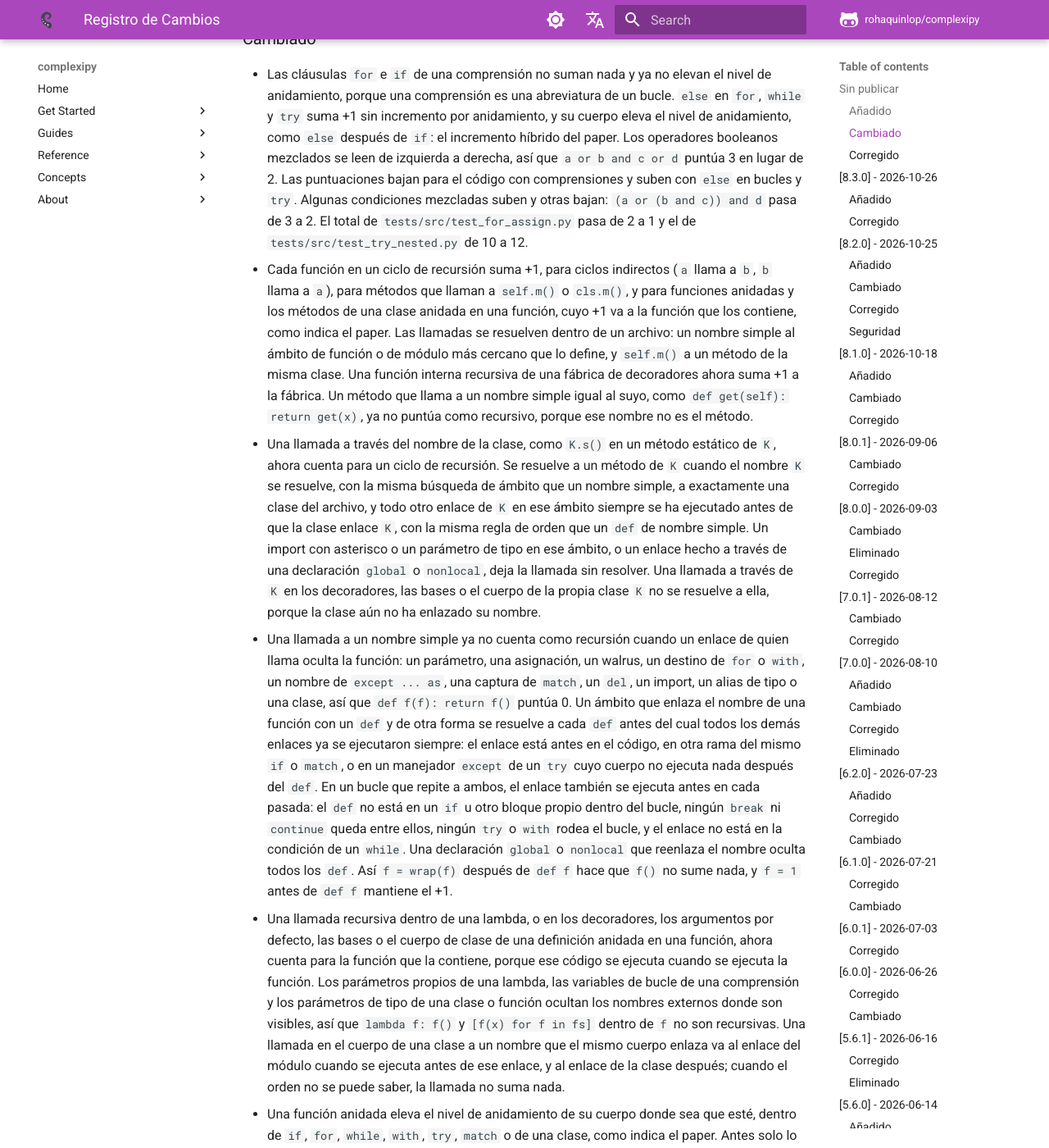
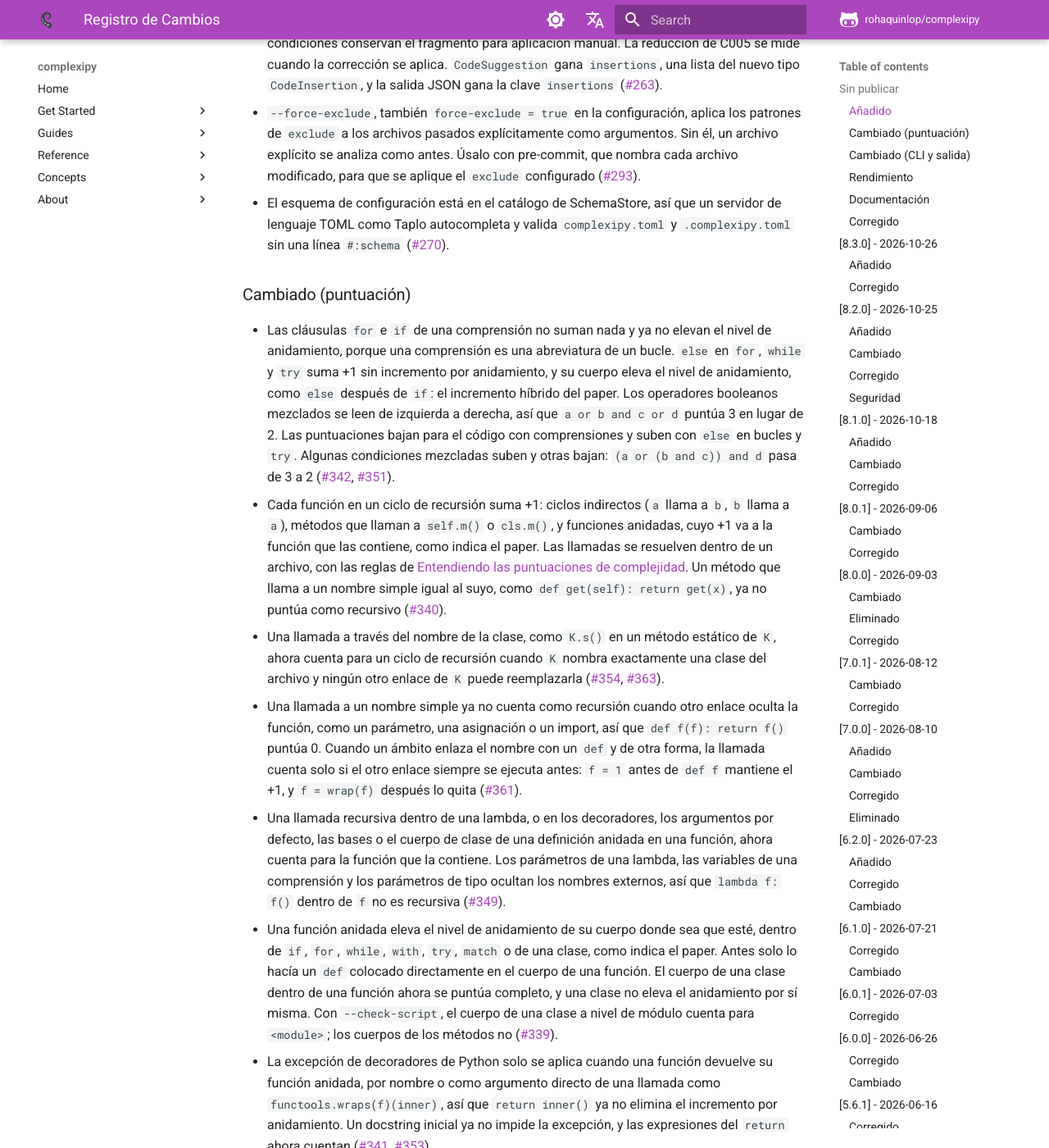
Before and after one commit to rohaquinlop/complexipy, an MkDocs documentation site: the page built from docs/es/changelog.md, in a window 1280 px wide and 1400 px high, scrolled down 1558 px. Shown: the whole window at 82% size. Built offline with MkDocs 1.6.1 and Material for MkDocs 9.7.7, drawn with Linux system fonts in a browser that asks for light colours; comment, search, counter and statistics services are not loaded; some of the changed text lies outside the part shown.

Commit message:
docs(changelog): restructure the unreleased notes for 9.0.0

```diff
--- a/docs/es/changelog.md
+++ b/docs/es/changelog.md
@@ -5,6 +5,17 @@ a más antiguo. Cada sección de versión enlaza a sus notas de versión de
 GitHub con todos los detalles.
 
 ## Sin publicar
+
+!!! note "Migración"
+
+    Esta versión aplica más reglas del paper de complejidad cognitiva, así que
+    las puntuaciones cambian. Sobre el código fuente de django, cambia la
+    puntuación de 1.946 de 30.813 funciones: 1.481 bajan y 465 suben, y el
+    total de todos los archivos baja un 7%. Vuelve a ejecutar `complexipy`
+    después de actualizar y revisa tus umbrales y snapshots. Los scripts que
+    leen la salida de `--plain`, o las advertencias en stdout, también
+    necesitan un cambio. Consulta la
+    [guía de migración](https://complexipy.com/es/migracion/) para actualizar.
 
 ### Añadido
 
@@ -12,19 +23,22 @@ GitHub con todos los detalles.
   cada función que un comentario de ignorado oculta ahora pero no ocultaba en
   la referencia, como `ruta:línea función puntuación`, con la puntuación
   tomada sin tener en cuenta el comentario. La lista nunca cambia el código de
-  salida, y `--quiet` la oculta.
+  salida, y `--quiet` la oculta
+  ([#327](https://github.com/rohaquinlop/complexipy/issues/327)).
 - Cada entrada JSON incluye `line_start`, `line_end` y `line_complexities`: las
-  líneas que suman al puntaje, una entrada por línea en orden de línea, cuyos
-  valores de `complexity` suman la `complexity` de la función. Dos funciones
-  con el mismo nombre en un archivo ahora se distinguen por sus líneas. La
-  salida CSV, GitLab y SARIF no cambia.
+  líneas que suman a la puntuación, una entrada por línea en orden de línea,
+  cuyos valores de `complexity` suman la `complexity` de la función. Dos
+  funciones con el mismo nombre en un archivo ahora se distinguen por sus
+  líneas. La salida CSV, GitLab y SARIF no cambia
+  ([#325](https://github.com/rohaquinlop/complexipy/issues/325)).
 - `--output -` escribe el reporte en stdout cuando se selecciona exactamente
   un `--output-format`, así que
   `complexipy . --output-format json --output - | jq .` funciona. stdout
   contiene entonces solo el reporte: la salida de consola se suprime como con
   `--quiet`, y las advertencias y los errores van a stderr. El código de salida
   es el mismo que con un archivo. Con dos o más formatos, `--output -` falla
-  antes de que corra el análisis.
+  antes de que corra el análisis
+  ([#324](https://github.com/rohaquinlop/complexipy/issues/324)).
 - El servidor de lenguaje responde a `textDocument/codeAction` con una acción
   de código por cada sugerencia de refactorización de cada función que supere
   el umbral en el rango solicitado. Una sugerencia que `--fix` aplicaría es una
@@ -67,9 +81,14 @@ GitHub con todos los detalles.
   los patrones de `exclude` a los archivos pasados explícitamente como
   argumentos. Sin él, un archivo explícito se analiza como antes. Úsalo con
   pre-commit, que nombra cada archivo modificado, para que se aplique el
-  `exclude` configurado.
-
-### Cambiado
+  `exclude` configurado
+  ([#293](https://github.com/rohaquinlop/complexipy/issues/293)).
+- El esquema de configuración está en el catálogo de SchemaStore, así que un
+  servidor de lenguaje TOML como Taplo autocompleta y valida
+  `complexipy.toml` y `.complexipy.toml` sin una línea `#:schema`
+  ([#270](https://github.com/rohaquinlop/complexipy/issues/270)).
+
+### Cambiado (puntuación)
 
 - Las cláusulas `for` e `if` de una comprensión no suman nada y ya no elevan
   el nivel de anidamiento, porque una comprensión es una abreviatura de un
@@ -79,81 +98,66 @@ GitHub con todos los detalles.
   se leen de izquierda a derecha, así que `a or b and c or d` puntúa 3 en
   lugar de 2. Las puntuaciones bajan para el código con comprensiones y suben
   con `else` en bucles y `try`. Algunas condiciones mezcladas suben y otras
-  bajan: `(a or (b and c)) and d` pasa de 3 a 2. El total de
-  `tests/src/test_for_assign.py` pasa de 2 a 1 y el de
-  `tests/src/test_try_nested.py` de 10 a 12.
-- Cada función en un ciclo de recursión suma +1, para ciclos indirectos (`a`
-  llama a `b`, `b` llama a `a`), para métodos que llaman a `self.m()` o
-  `cls.m()`, y para funciones anidadas y los métodos de una clase anidada en
-  una función, cuyo +1 va a la función que los contiene, como indica el paper.
-  Las llamadas se resuelven dentro de un archivo: un nombre simple al ámbito
-  de función o de módulo más cercano que lo define, y `self.m()` a un método
-  de la misma clase. Una función interna recursiva de una fábrica de
-  decoradores ahora suma +1 a la fábrica. Un método que llama a un nombre
-  simple igual al suyo, como `def get(self): return get(x)`, ya no puntúa como
-  recursivo, porque ese nombre no es el método.
+  bajan: `(a or (b and c)) and d` pasa de 3 a 2
+  ([#342](https://github.com/rohaquinlop/complexipy/issues/342),
+  [#351](https://github.com/rohaquinlop/complexipy/issues/351)).
+- Cada función en un ciclo de recursión suma +1: ciclos indirectos (`a` llama
+  a `b`, `b` llama a `a`), métodos que llaman a `self.m()` o `cls.m()`, y
+  funciones anidadas, cuyo +1 va a la función que las contiene, como indica el
+  paper. Las llamadas se resuelven dentro de un archivo, con las reglas de
+  [Entendiendo las puntuaciones de complejidad](https://complexipy.com/es/understanding-scores/#4-casos-especiales).
+  Un método que llama a un nombre simple igual al suyo, como
+  `def get(self): return get(x)`, ya no puntúa como recursivo
+  ([#340](https://github.com/rohaquinlop/complexipy/issues/340)).
 - Una llamada a través del nombre de la clase, como `K.s()` en un método
-  estático de `K`, ahora cuenta para un ciclo de recursión. Se resuelve a un
-  método de `K` cuando el nombre `K` se resuelve, con la misma búsqueda de
-  ámbito que un nombre simple, a exactamente una clase del archivo, y todo
-  otro enlace de `K` en ese ámbito siempre se ha ejecutado antes de que la
-  clase enlace `K`, con la misma regla de orden que un `def` de nombre simple.
-  Un import con asterisco o un parámetro de tipo en ese ámbito, o un enlace
-  hecho a través de una declaración `global` o `nonlocal`, deja la llamada sin
-  resolver.
-  Una llamada a través de `K` en los decoradores, las bases o el cuerpo de la
-  propia clase `K` no se resuelve a ella, porque la clase aún no ha enlazado
-  su nombre.
-- Una llamada a un nombre simple ya no cuenta como recursión cuando un enlace
-  de quien llama oculta la función: un parámetro, una asignación, un walrus,
-  un destino de `for` o `with`, un nombre de `except ... as`, una captura de
-  `match`, un `del`, un import, un alias de tipo o una clase, así que
-  `def f(f): return f()` puntúa 0. Un ámbito que enlaza el nombre de una
-  función con un `def` y de otra forma se resuelve a cada `def` antes del cual
-  todos los demás enlaces ya se ejecutaron siempre: el enlace está antes en el
-  código, en otra rama del mismo `if` o `match`, o en un manejador `except` de
-  un `try` cuyo cuerpo no ejecuta nada después del `def`. En un bucle que
-  repite a ambos, el enlace también se ejecuta antes en cada pasada: el `def`
-  no está en un `if` u otro bloque propio dentro del bucle, ningún `break` ni
-  `continue` queda entre ellos, ningún `try` o `with` rodea el bucle, y el
-  enlace no está en la condición de un `while`. Una declaración `global` o
-  `nonlocal` que reenlaza el nombre oculta todos los `def`. Así
-  `f = wrap(f)` después de `def f` hace que `f()` no sume nada, y `f = 1`
-  antes de `def f` mantiene el +1.
+  estático de `K`, ahora cuenta para un ciclo de recursión cuando `K` nombra
+  exactamente una clase del archivo y ningún otro enlace de `K` puede
+  reemplazarla
+  ([#354](https://github.com/rohaquinlop/complexipy/issues/354),
+  [#363](https://github.com/rohaquinlop/complexipy/issues/363)).
+- Una llamada a un nombre simple ya no cuenta como recursión cuando otro
+  enlace oculta la función, como un parámetro, una asignación o un import,
+  así que `def f(f): return f()` puntúa 0. Cuando un ámbito enlaza el nombre
+  con un `def` y de otra forma, la llamada cuenta solo si el otro enlace
+  siempre se ejecuta antes: `f = 1` antes de `def f` mantiene el +1, y
+  `f = wrap(f)` después lo quita
+  ([#361](https://github.com/rohaquinlop/complexipy/issues/361)).
 - Una llamada recursiva dentro de una lambda, o en los decoradores, los
   argumentos por defecto, las bases o el cuerpo de clase de una definición
-  anidada en una función, ahora cuenta para la función que la contiene, porque
-  ese código se ejecuta cuando se ejecuta la función. Los parámetros propios
-  de una lambda, las variables de bucle de una comprensión y los parámetros de
-  tipo de una clase o función ocultan los nombres externos donde son visibles,
-  así que `lambda f: f()` y `[f(x) for f in fs]` dentro de `f` no son
-  recursivas. Una llamada en el cuerpo de una clase a un nombre que el mismo
-  cuerpo enlaza va al enlace del módulo cuando se ejecuta antes de ese enlace,
-  y al enlace de la clase después; cuando el orden no se puede saber, la
-  llamada no suma nada.
+  anidada en una función, ahora cuenta para la función que la contiene. Los
+  parámetros de una lambda, las variables de una comprensión y los parámetros
+  de tipo ocultan los nombres externos, así que `lambda f: f()` dentro de `f`
+  no es recursiva
+  ([#349](https://github.com/rohaquinlop/complexipy/issues/349)).
 - Una función anidada eleva el nivel de anidamiento de su cuerpo donde sea
   que esté, dentro de `if`, `for`, `while`, `with`, `try`, `match` o de una
   clase, como indica el paper. Antes solo lo hacía un `def` colocado
   directamente en el cuerpo de una función. El cuerpo de una clase dentro de
   una función ahora se puntúa completo, y una clase no eleva el anidamiento
   por sí misma. Con `--check-script`, el cuerpo de una clase a nivel de módulo
-  cuenta para `<module>`; los cuerpos de los métodos no.
+  cuenta para `<module>`; los cuerpos de los métodos no
+  ([#339](https://github.com/rohaquinlop/complexipy/issues/339)).
 - La excepción de decoradores de Python solo se aplica cuando una función
   devuelve su función anidada, por nombre o como argumento directo de una
   llamada como `functools.wraps(f)(inner)`, así que `return inner()` ya no
   elimina el incremento por anidamiento. Un docstring inicial ya no impide la
-  excepción, y las expresiones del `return` ahora cuentan.
+  excepción, y las expresiones del `return` ahora cuentan
+  ([#341](https://github.com/rohaquinlop/complexipy/issues/341),
+  [#353](https://github.com/rohaquinlop/complexipy/issues/353)).
 - Una expresión condicional, una secuencia de operadores booleanos o una
   comprensión en la guarda de un `case` ahora cuentan, en el nivel de
   anidamiento del `match`. La guarda en sí no suma nada, a diferencia del +1
-  de un `elif`. Una guarda compleja
-  puede recibir un plan C005 con texto de ayuda.
+  de un `elif`. Una guarda compleja puede recibir un plan C005 con texto de
+  ayuda
+  ([#338](https://github.com/rohaquinlop/complexipy/issues/338),
+  [#352](https://github.com/rohaquinlop/complexipy/issues/352)).
 - Los decoradores y valores por defecto de un `def` de nivel de módulo, los
   decoradores, bases y palabras clave de una `class` de nivel de módulo, y las
   cabeceras de sus métodos directos ahora cuentan para el ámbito del módulo:
   la entrada `<module>` con `--check-script`, y el total del archivo sin él.
   Esto también vale para una función ignorada. Las puntuaciones de las
-  funciones no cambian.
+  funciones no cambian
+  ([#338](https://github.com/rohaquinlop/complexipy/issues/338)).
 - Una expresión condicional, una secuencia de operadores booleanos o una
   comprensión ahora cuentan en más partes de una sentencia: los destinos de
   asignación, asignación aumentada, asignación anotada, `del`, `for` y
@@ -163,27 +167,38 @@ GitHub con todos los detalles.
   contiene, en el nivel de anidamiento de la definición. Sube la puntuación de
   las funciones que tienen estos casos. Un sujeto de `match` o un tipo de
   `except` complejo ahora puede recibir un plan C005, con texto de ayuda y sin
-  sugerencia.
+  sugerencia
+  ([#336](https://github.com/rohaquinlop/complexipy/issues/336)).
+
+### Cambiado (CLI y salida)
+
 - `--plain` imprime cada función como `<path>:<line> <function> <complexity>`,
   así que los editores y las terminales pueden enlazar la línea. Con
   `--suggest-refactors`, cada plan agrega una línea con sangría con su id de
   regla, su título y su reducción, por ejemplo
   `  C007 Merge 3 nested if statements (-4)`; un `~` marca una reducción
   estimada. Los scripts que leen el primer campo de una línea `--plain` ahora
-  reciben `:<line>` después de la ruta.
+  reciben `:<line>` después de la ruta
+  ([#326](https://github.com/rohaquinlop/complexipy/issues/326)).
 - El helper de C005 ya no lleva la anotación `-> bool`, porque `and` y `or`
   devuelven un operando, no un bool.
 - Cada advertencia de la CLI se imprime en stderr, y `--quiet` ya no oculta
-  las advertencias: solo oculta el informe. Las advertencias de `--diff` y
+  las advertencias: solo oculta el reporte. Las advertencias de `--diff` y
   `--staged` pasaron de stdout a stderr, así que ya no se mezclan con un
-  informe que otra herramienta lee desde una tubería
+  reporte que otra herramienta lee desde una tubería
   ([#294](https://github.com/rohaquinlop/complexipy/issues/294)).
+
+### Rendimiento
+
+- La wheel musllinux de aarch64 reserva memoria con mimalloc, como la de
+  x86_64. Sobre el código fuente de django se ejecuta entre 4 y 5 veces más
+  rápido ([#303](https://github.com/rohaquinlop/complexipy/issues/303)).
+
+### Documentación
+
 - La documentación indica que `--diff`, `--diff-only` y `--staged` requieren
   Git 2.30 o posterior en el `PATH`. El análisis sin estas opciones no requiere
   Git ([#300](https://github.com/rohaquinlop/complexipy/issues/300)).
-- La wheel musllinux de aarch64 reserva memoria con mimalloc, como la de
-  x86_64. Sobre el código fuente de django se ejecuta entre 4 y 5 veces más
-  rápido ([#303](https://github.com/rohaquinlop/complexipy/issues/303)).
 
 ### Corregido
 
```
Also changed, not shown: other parts of docs/es/changelog.md (+6 -4 lines), CHANGELOG.md (+79 -58 lines).
